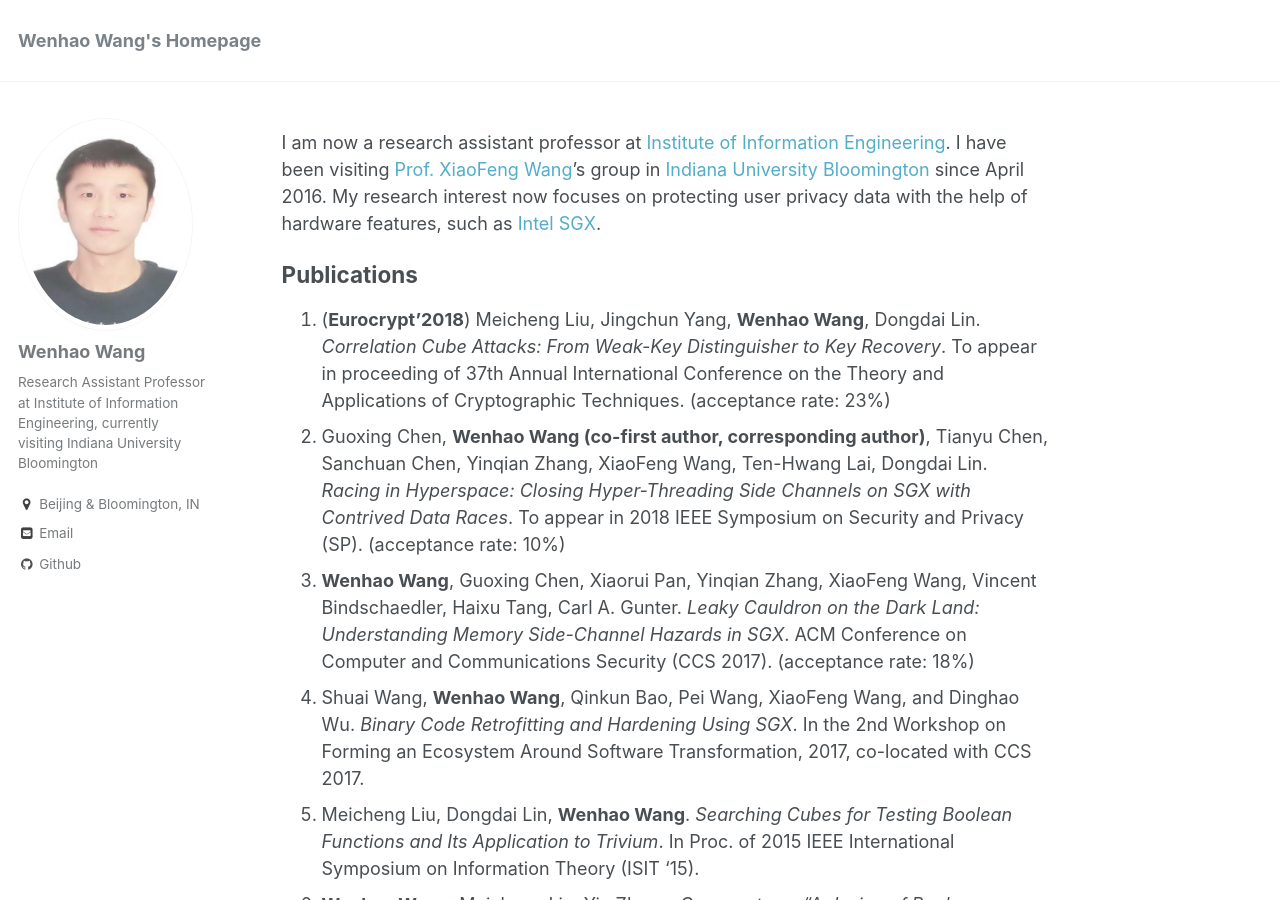
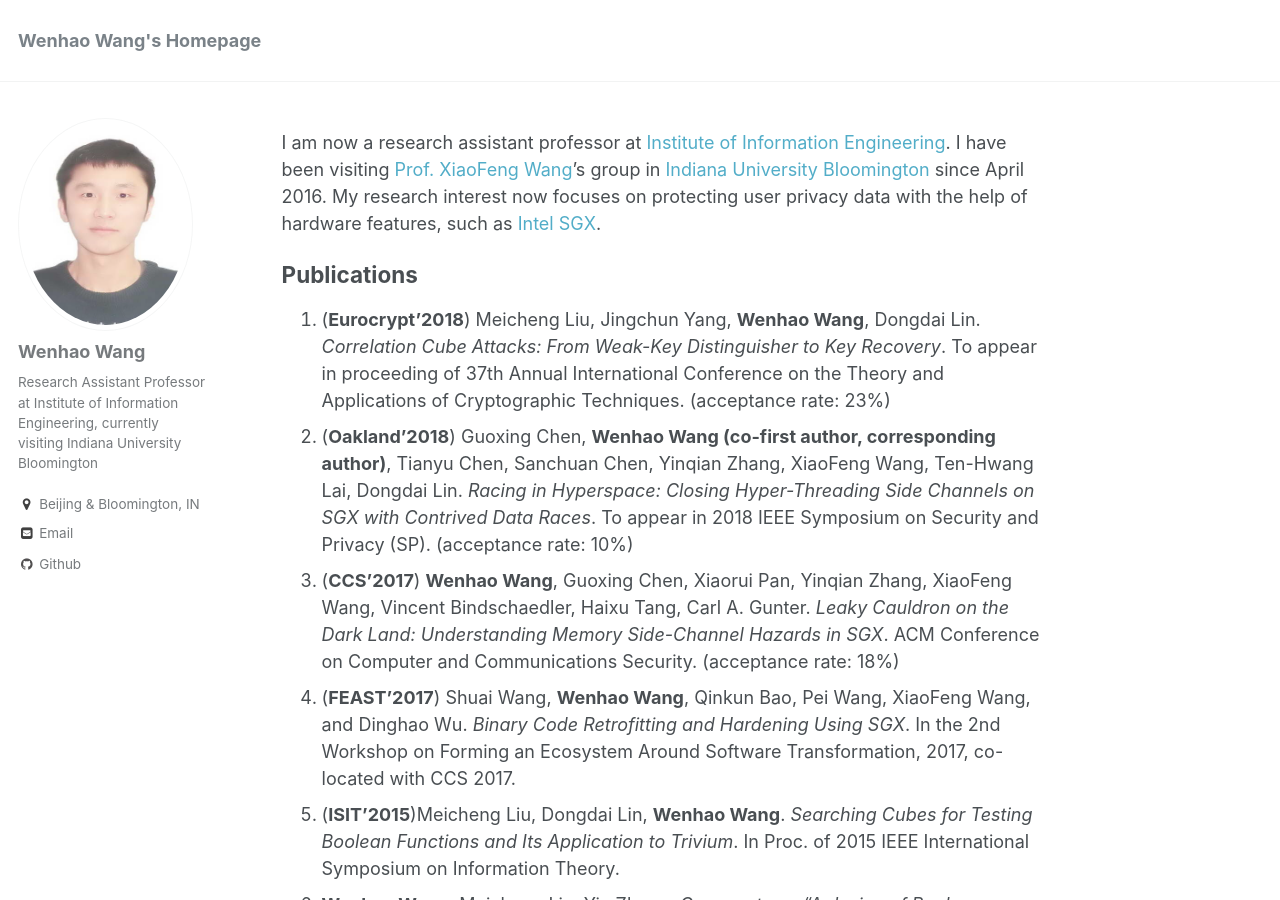
Before and after one commit to wenhao19/heartever.github.io, a Jekyll site: the page built from _pages/about.md, in a window 1280 px wide and 900 px high. Built offline with Jekyll 4.4.1, drawn with Linux system fonts in a browser that asks for light colours.

Commit message:
Update about.md

```diff
--- a/_pages/about.md
+++ b/_pages/about.md
@@ -12,10 +12,10 @@
 Publications
 ======
 1. (**Eurocrypt'2018**) Meicheng Liu, Jingchun Yang, **Wenhao Wang**, Dongdai Lin. _Correlation Cube Attacks: From Weak-Key Distinguisher to Key Recovery_. To appear in proceeding of 37th Annual International Conference on the Theory and Applications of Cryptographic Techniques. (acceptance rate: 23%)
-1. Guoxing Chen, **Wenhao Wang (co-first author, corresponding author)**, Tianyu Chen, Sanchuan Chen, Yinqian Zhang, XiaoFeng Wang, Ten-Hwang Lai, Dongdai Lin. _Racing in Hyperspace: Closing Hyper-Threading Side Channels on SGX with Contrived Data Races_. To appear in 2018 IEEE Symposium on Security and Privacy (SP). (acceptance rate: 10%)
-1. **Wenhao Wang**, Guoxing Chen, Xiaorui Pan, Yinqian Zhang, XiaoFeng Wang, Vincent Bindschaedler, Haixu Tang, Carl A. Gunter. _Leaky Cauldron on the Dark Land: Understanding Memory Side-Channel Hazards in SGX_. ACM Conference on Computer and Communications Security (CCS 2017). (acceptance rate: 18%)
-1. Shuai Wang, **Wenhao Wang**, Qinkun Bao, Pei Wang, XiaoFeng Wang, and Dinghao Wu. _Binary Code Retrofitting and Hardening Using SGX_.  In the 2nd Workshop on Forming an Ecosystem Around Software Transformation, 2017, co-located with CCS 2017.
-1. Meicheng Liu, Dongdai Lin, **Wenhao Wang**. _Searching Cubes for Testing Boolean Functions and Its Application to Trivium_. In Proc. of 2015 IEEE International Symposium on Information Theory (ISIT '15).
+1. (**Oakland'2018**) Guoxing Chen, **Wenhao Wang (co-first author, corresponding author)**, Tianyu Chen, Sanchuan Chen, Yinqian Zhang, XiaoFeng Wang, Ten-Hwang Lai, Dongdai Lin. _Racing in Hyperspace: Closing Hyper-Threading Side Channels on SGX with Contrived Data Races_. To appear in 2018 IEEE Symposium on Security and Privacy (SP). (acceptance rate: 10%)
+1. (**CCS'2017**) **Wenhao Wang**, Guoxing Chen, Xiaorui Pan, Yinqian Zhang, XiaoFeng Wang, Vincent Bindschaedler, Haixu Tang, Carl A. Gunter. _Leaky Cauldron on the Dark Land: Understanding Memory Side-Channel Hazards in SGX_. ACM Conference on Computer and Communications Security. (acceptance rate: 18%)
+1. (**FEAST'2017**) Shuai Wang, **Wenhao Wang**, Qinkun Bao, Pei Wang, XiaoFeng Wang, and Dinghao Wu. _Binary Code Retrofitting and Hardening Using SGX_.  In the 2nd Workshop on Forming an Ecosystem Around Software Transformation, 2017, co-located with CCS 2017.
+1. (**ISIT'2015**)Meicheng Liu, Dongdai Lin, **Wenhao Wang**. _Searching Cubes for Testing Boolean Functions and Its Application to Trivium_. In Proc. of 2015 IEEE International Symposium on Information Theory.
 1. **Wenhao Wang**, Meicheng Liu, Yin Zhang. _Comments on “A design of Boolean functions resistant to (fast) algebraic cryptanalysis with efficient implementation”_. Cryptography and Communications.
 1. **Wenhao Wang**, Dongdai Lin. _Analysis of Multiple Checkpoints in Non-perfect and Perfect Rainbow Tradeoff Revisited_. In Proc. of the 15th International Conference on Information and Communications Security (ICICS  '13). (acceptance rate: 20%)
 1. **Wenhao Wang**, Dongdai Lin, Zhenqi Li, Tianze Wang. _Improvement and Analysis of VDP Method in Time/Memory Tradeoff Applications_. In Proc. of the 13th International Conference on Information and Communications Security (ICICS '11). (acceptance rate: 23%)
```
